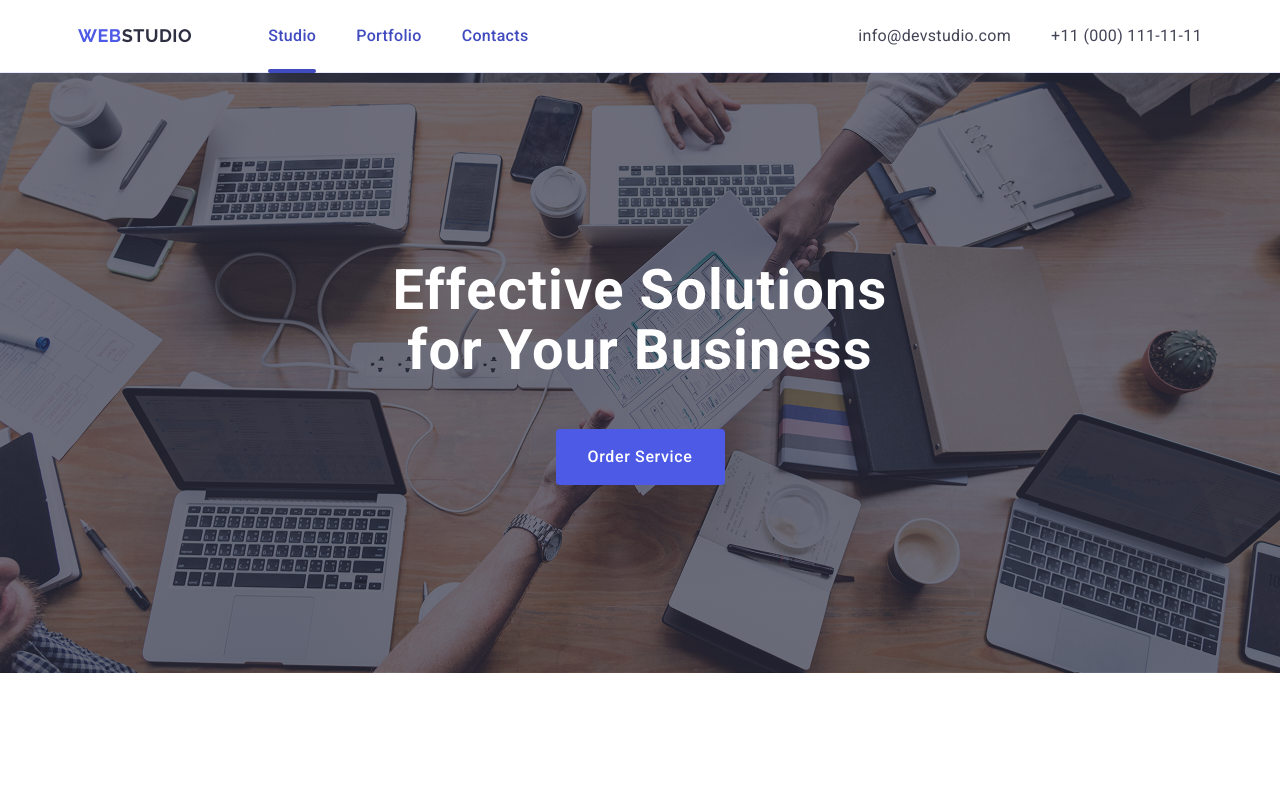
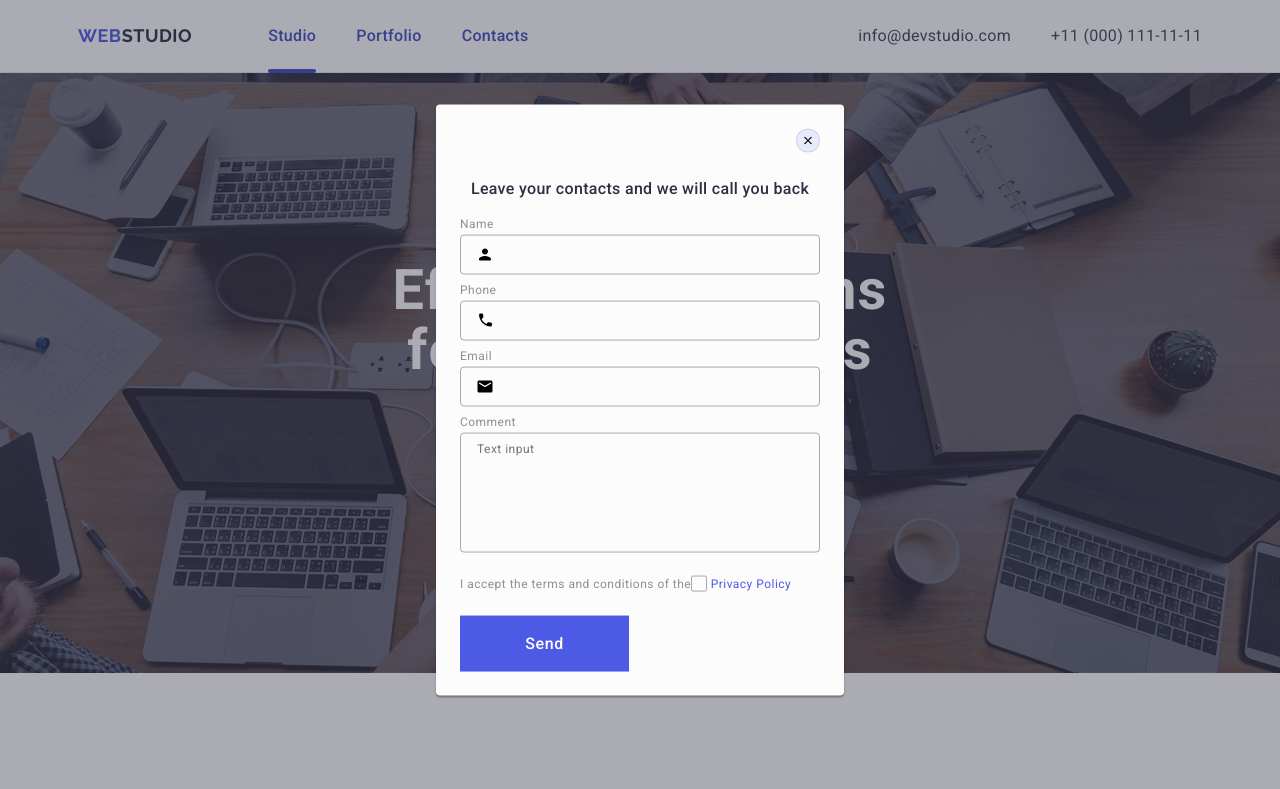
Before and after one commit to Kristory1/goit-markup-hw-05, a plain HTML site: page index.html in a window 1280 px wide. Shown: the top 789 px of the page. Drawn offline with nearby package versions, Linux system fonts and the light colour scheme.

Commit message:
Update css for modal overlay

```diff
--- a/css/style.css
+++ b/css/style.css
@@ -660,7 +660,7 @@ img {
   visibility: hidden;
   pointer-events: none;
 
-  transition: opasity 250ms cubic-bezier(0.4, 0, 0.2, 1),
+  transition: opacity 250ms cubic-bezier(0.4, 0, 0.2, 1),
     visibility 250ms cubic-bezier(0.4, 0, 0.2, 1);
 }
 
@@ -681,6 +681,8 @@ img {
   min-height: 584px;
   border-radius: 4px;
 
+  padding: 72px 24px 24px 24px;
+
   box-shadow: 0 1px 1px 0 rgba(0, 0, 0, 0.14), 0 1px 3px 0 rgba(0, 0, 0, 0.12),
     0 2px 1px 0 rgba(0, 0, 0, 0.2);
   background-color: #fcfcfc;
@@ -688,6 +690,195 @@ img {
   transition: transform 250ms cubic-bezier(0.4, 0, 0.2, 1);
 }
 
-.modal-overlay:not(.is-oen) .modal {
-  transform: translate(-50%, -50%) scale(1.5);
+.modal-button {
+  position: absolute;
+  top: 24px;
+  right: 24px;
+
+  width: 24px;
+  height: 24px;
+  border-radius: 50%;
+
+  display: flex;
+  align-items: center;
+  justify-content: center;
+
+  background-color: #e7e9fc;
+  border: 1px solid rgba(0, 0, 0, 0.1);
+
+  padding: 0;
+
+  cursor: pointer;
+
+  transition: background-color 250ms cubic-bezier(0.4, 0, 0.2, 1),
+    border 250ms cubic-bezier(0.4, 0, 0.2, 1);
 }
+
+.modal-button:hover {
+  background-color: #404bbf;
+  border: none;
+}
+
+.modal-button:focus {
+  background-color: #404bbf;
+  border: none;
+}
+
+.icon-cross {
+  transition: fill 250ms cubic-bezier(0.4, 0, 0.2, 1);
+}
+
+.modal-button:hover .icon-cross,
+.modal-button:hover .icon-cross {
+  fill: #ffffff;
+}
+
+.modal-p {
+  font-weight: 500;
+  font-size: 16px;
+  line-height: 1.5;
+  text-align: center;
+  letter-spacing: 0.02em;
+  color: #2e2f42;
+
+  margin-bottom: 16px;
+}
+
+.modal-form-item {
+  margin-bottom: 8px;
+}
+
+.modal-label {
+  font-size: 12px;
+  line-height: 1.17;
+  letter-spacing: 0.04em;
+  color: #8e8f99;
+
+  display: block;
+  margin-bottom: 4px;
+}
+
+.modal-svg-in {
+  position: relative;
+}
+
+.modal-input {
+  width: 100%;
+  height: 40px;
+  border: 1px solid rgba(46, 47, 66, 0.4);
+  border-radius: 4px;
+  background-color: transparent;
+
+  padding-left: 38px;
+
+  outline: transparent;
+
+  transition: border-color 250ms cubic-bezier(0.4, 0, 0.2, 1);
+}
+
+.modal-input:focus {
+  border-color: #4d5ae5;
+}
+
+.modal-icon {
+  position: absolute;
+  left: 16px;
+  top: 50%;
+
+  transform: translateY(-50%);
+  transition: fill 250ms cubic-bezier(0.4, 0, 0.2, 1);
+}
+
+.modal-input:focus .modal-icon {
+  fill: #4d5ae5;
+}
+
+.modal-form-item-comm {
+  margin-bottom: 16px;
+}
+
+.modal-text {
+  width: 100%;
+  height: 120px;
+
+  font-size: 12px;
+  line-height: 1.17;
+  letter-spacing: 0.04em;
+  color: rgba(46, 47, 66, 0.4);
+
+  border: 1px solid rgba(46, 47, 66, 0.4);
+  border-radius: 4px;
+  background-color: transparent;
+
+  padding: 8px 16px;
+
+  outline: transparent;
+  resize: none;
+
+  transition: border-color 250ms cubic-bezier(0.4, 0, 0.2, 1);
+}
+
+.modal-text:focus {
+  border-color: #4d5ae5;
+}
+
+.modal-checkbox-cont {
+  margin-bottom: 24px;
+}
+
+.visually-hidden {
+}
+
+.modal-checkbox-label {
+  font-size: 12px;
+  line-height: 1.17;
+  letter-spacing: 0.04em;
+  color: #8e8f99;
+}
+
+.modal-span {
+  width: 16px;
+  height: 16px;
+
+  border: 1px solid rgba(46, 47, 66, 0.4);
+  border-radius: 2px;
+
+  transition: background-color 250ms cubic-bezier(0.4, 0, 0.2, 1),
+    border 250ms cubic-bezier(0.4, 0, 0.2, 1),
+    fill 250ms cubic-bezier(0.4, 0, 0.2, 1);
+
+  display: inline-flex;
+  align-items: center;
+  justify-content: center;
+  fill: transparent;
+}
+
+.modal-checkbox:checked .modal-span {
+  background-color: #404bbf;
+  border: none;
+  fill: #f4f4fd;
+}
+
+.modal-a {
+  color: #4d5ae5;
+}
+
+.modal-button-send {
+  display: block;
+  min-width: 169px;
+  height: 56px;
+
+  font-family: "Roboto", sans-serif;
+  font-size: 16px;
+  font-weight: 500;
+  line-height: 1.5;
+  letter-spacing: 0.04em;
+  color: #ffffff;
+
+  cursor: pointer;
+
+  background-color: #4d5ae5;
+  border: none;
+
+  transition: background-color 250ms cubic-bezier(0.4, 0, 0.2, 1);
+}
--- a/index.html
+++ b/index.html
@@ -507,62 +507,93 @@
       </div>
     </footer>
 
-    <div class="modal-overlay">
+    <div class="modal-overlay is-open">
       <div class="modal">
-        <button type="button">
+        <button type="button" class="modal-button">
           <svg class="icon-cross" width="8" height="8">
             <use href="./images/icons.svg#icon-cross"></use>
           </svg>
         </button>
-        <p>Leave your contacts and we will call you back</p>
+        <p class="modal-p">Leave your contacts and we will call you back</p>
         <form class="modal-form" name="customer-contacts" autocomplete="on">
-          <label class="form-label"
-            >Name<svg class="modal-icon" width="18" height="24">
+          <div class="modal-form-item">
+            <label class="modal-label" for="user-name">Name</label>
+            <div class="modal-svg-in">
+              <input
+                id="user-name"
+                class="modal-input"
+                type="text"
+                name="user-name"
+                placeholder=""
+              />
+              <svg class="modal-icon" width="18" height="24">
                 <use href="./images/icons.svg#icon-person"></use>
               </svg>
-            <input class="form-input" type="text" name="name" placeholder=""
-          /></label>
-        </form>
-        <form class="modal-form" name="customer-contacts" autocomplete="on">
-          <label class="form-label"
-            >Phone<svg class="modal-icon" width="18" height="24">
+            </div>
+          </div>
+
+          <div class="modal-form-item">
+            <label class="modal-label" for="user-phone">Phone</label>
+            <div class="modal-svg-in">
+              <input
+                id="user-phone"
+                class="modal-input"
+                type="tel"
+                name="user-phone"
+                placeholder=""
+              />
+              <svg class="modal-icon" width="18" height="24">
                 <use href="./images/icons.svg#icon-phone"></use>
               </svg>
-            <input class="form-input" type="tel" name="phone" placeholder=""
-          /></label>
-        </form>
-        <form class="modal-form" name="customer-contacts" autocomplete="on">
-          <label class="form-label"
-            >Email<svg class="modal-icon" width="18" height="24">
+            </div>
+          </div>
+
+          <div class="modal-form-item">
+            <label class="modal-label" for="user-email">Email</label>
+            <div class="modal-svg-in">
+              <input
+                id="user-email"
+                class="modal-input"
+                type="email"
+                name="user-email"
+                placeholder=""
+              />
+              <svg class="modal-icon" width="18" height="24">
                 <use href="./images/icons.svg#icon-email"></use>
               </svg>
-            <input class="form-input" type="email" name="email" placeholder=""
-          /></label>
-        </form>
-        <form class="modal-form" name="customer-contacts" autocomplete="on">
-          <label class="form-label"
-            >Comment<input
-              class="form-input"
-              type="text"
-              name="name"
+            </div>
+          </div>
+
+          <div class="modal-form-item-comm">
+            <label class="modal-label" for="user-comment">Comment</label>
+            <textarea
+              class="modal-text"
+              name="user-comment"
+              id="user-comment"
               placeholder="Text input"
-          /></label>
-        </form>
-        <form class="modal-form" name="customer-contacts" autocomplete="on">
+            ></textarea>
+          </div>
+
+          <div class="modal-checkbox-cont">
             <input
-            class="form-input"
+              class="modal-checkbox, visually-hidden"
+              id="user-privacy"
+              name="user-privacy"
               type="checkbox"
-            name="privacy-policy"
-            value="privacy-policy"
-          /><svg class="modal-icon" width="10" height="8">
+              value="true"
+            />
+            <label class="modal-checkbox-label" for="user-privacy"
+              >I accept the terms and conditions of the<span class="modal-span"
+                ><svg class="modal-svg" width="10" height="8">
                   <use href="./images/icons.svg#icon-check"></use>
                 </svg>
-          <label class="form-label" for="privacy-policy"
-            >I accept the terms and conditions of the
-            <span class=""><a href="">Privacy Policy</a></span></label
-          >
+              </span>
+              <a class="modal-a" href="">Privacy Policy</a>
+            </label>
+          </div>
+
+          <button class="modal-button-send">Send</button>
         </form>
-        <button class="modal-button" type="submit">Send</button>
       </div>
     </div>
   </body>
```
Lines whose indentation alone changed are shown as unchanged.
